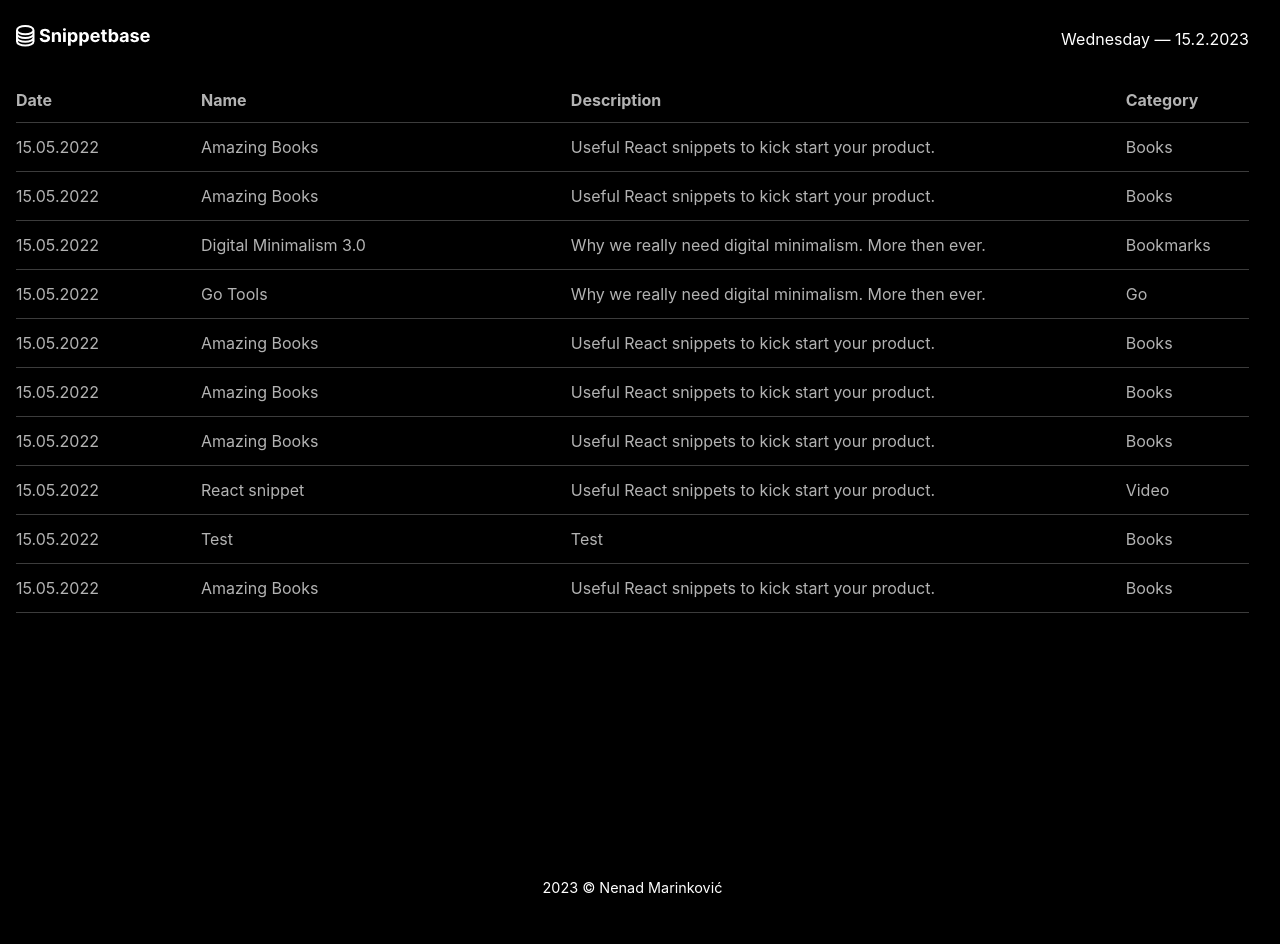
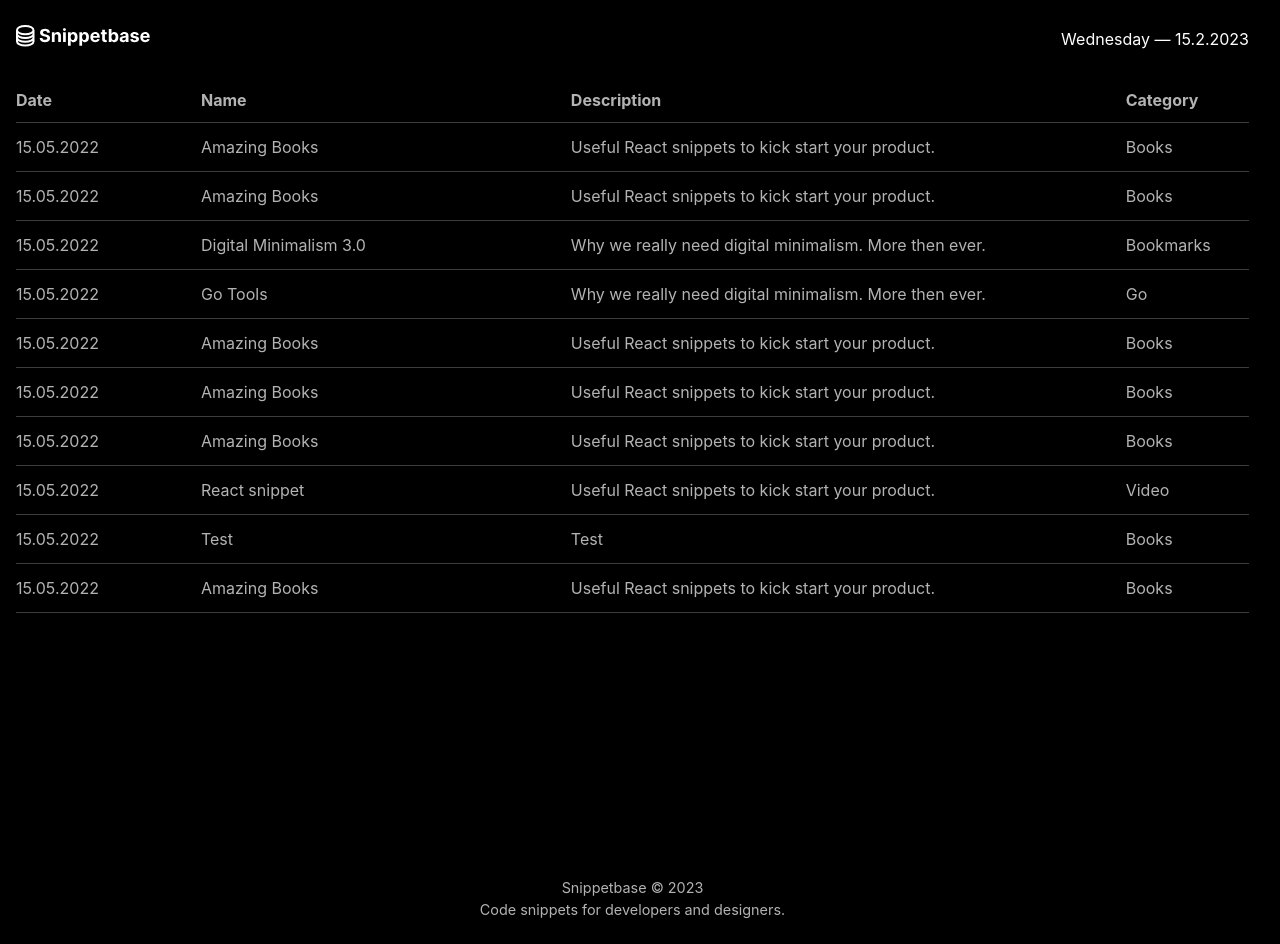
Before and after one commit to nenadmarinkovic/snippetbase, a Next.js app: page / in a window 1280 px wide. Before the commit the page ends 923 px from the top, so only its background shows below. Built offline with nearby package versions, Linux system fonts and the light colour scheme.

Commit message:
layout changes

```diff
--- a/components/Footer.tsx
+++ b/components/Footer.tsx
@@ -3,7 +3,10 @@ import { FooterWrap, BottomText } from "../styles/components/footer";
 function Footer() {
   return (
     <FooterWrap>
-      <BottomText>{new Date().getFullYear()} © Nenad Marinković</BottomText>
+      <BottomText>
+        Snippetbase © {new Date().getFullYear()} <br />
+        Code snippets for developers and designers.
+      </BottomText>
     </FooterWrap>
   );
 }
--- a/styles/components/footer.ts
+++ b/styles/components/footer.ts
@@ -1,7 +1,7 @@
 import styled from "styled-components";
 
 export const FooterWrap = styled.footer`
-  color: #fff;
+  color: #b3b3b3;
   padding: 1.5rem 0;
   margin-top: 8rem;
 
@@ -12,7 +12,7 @@ export const FooterWrap = styled.footer`
 
 export const BottomText = styled.p`
   text-align: center;
-  color: #fff;
+  color: #b3b3b3;
   padding-top: 1.5rem;
   font-size: 0.9rem;
   margin: 0;
```
